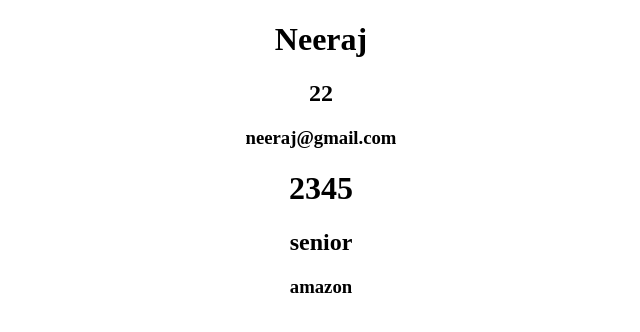
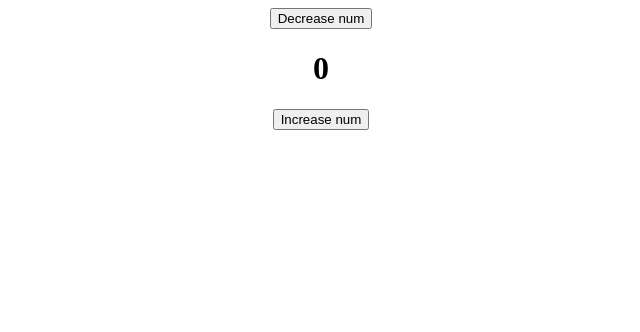
Before and after one commit to Dudam-Neeraj-Dattu/React-Learning-and-Projects, a React (Create React App) app: page / in a window 1280 px wide. Shown: the top 332 px of the page, without its empty margins (319-959 px from the left). Built offline with nearby package versions, Linux system fonts and the light colour scheme.

Commit message:
checking pre usestate usage

```diff
--- a/src/App.js
+++ b/src/App.js
@@ -1,35 +1,26 @@
 import './App.css';
-
-const User = (props) => {
-  return (
-    <div>
-      <h1>{props.name}</h1>
-      <h2>{props.age}</h2>
-      <h3>{props.email}</h3>
-    </div>
-  )
-}
-
-const Job = (props) => {
-  return (
-    <div>
-      <h1>{props.salary}</h1>
-      <h2>{props.position}</h2>
-      <h3>{props.company}</h3>
-    </div>
-  )
-}
-
 
 const App = () => {
 
-  return (
-    <div className="App">
-      <User name='Neeraj' age={22} email='neeraj@gmail.com' />
-      <Job salary={2345} position='senior' company='amazon'/>
+    var num = 0;
 
-    </div>
-  );
+    const increase = () => {
+        num += 1;
+        console.log(num);
+    }
+
+    const decrease = () => {
+        num -=1 ;
+        console.log(num);
+    }
+
+    return (
+        <div className="App">
+            <button onClick={decrease}>Decrease num</button>
+            <h1>{num}</h1>
+            <button onClick={increase}>Increase num</button>
+        </div>
+    );
 }
 
 export default App;
```
